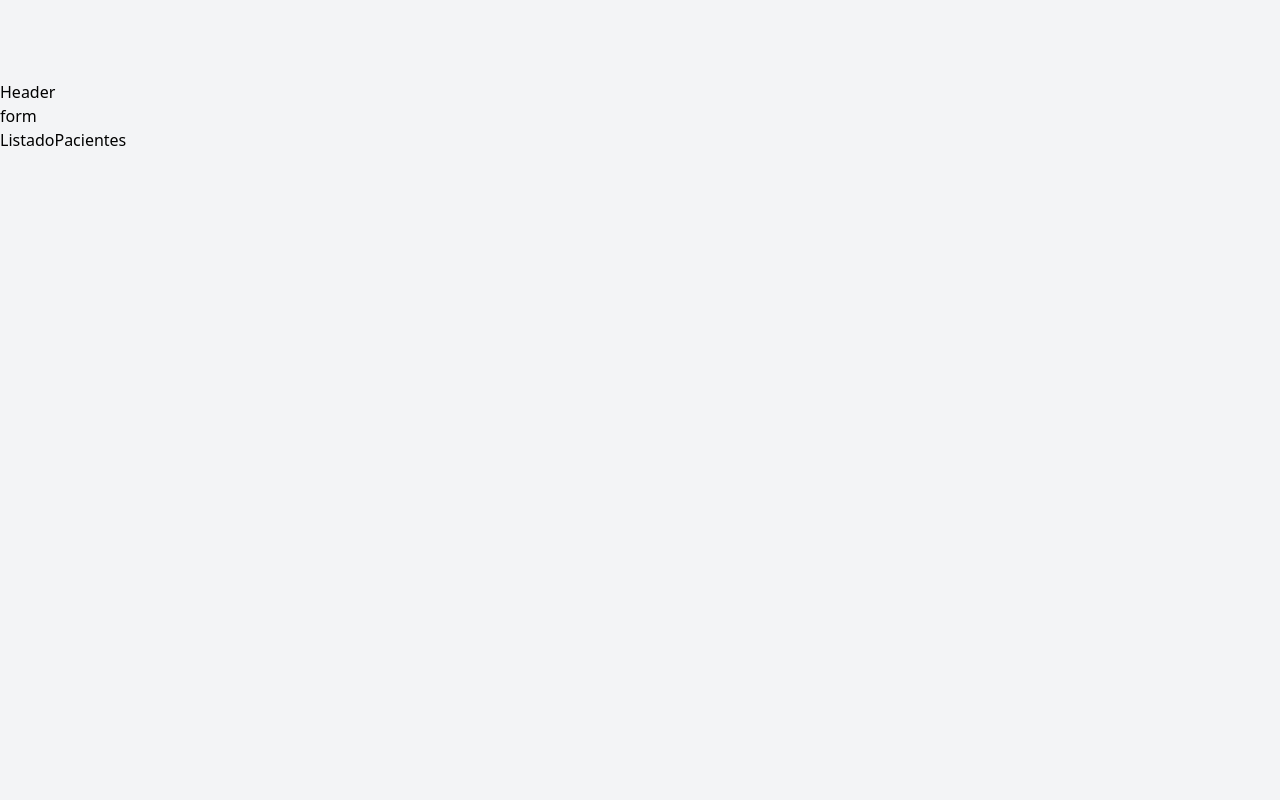
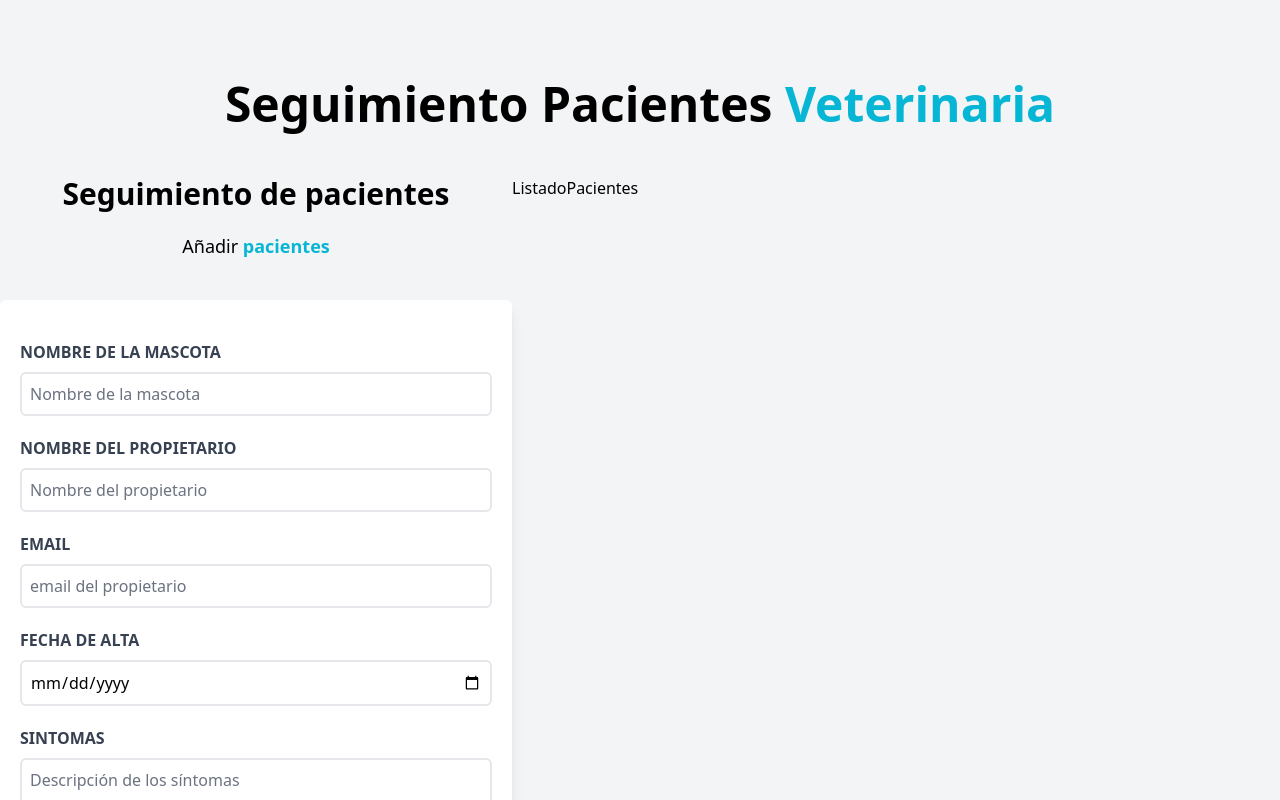
Before and after one commit to ExequielPina/citas-veterinario, a React (Vite) app: page / in a window 1280 px wide. Shown: the top 800 px of the page. Built offline with nearby package versions, Linux system fonts and the light colour scheme.

Commit message:
commit 1.1 creación del formulario

```diff
--- a/src/App.jsx
+++ b/src/App.jsx
@@ -9,8 +9,11 @@ function App() {
     <div className="container mx-auto mt-20">
 
       <Header />
-      <Formulario />
-      <ListadoPacientes />
+      <div className="mt-12 md:flex">
+        <Formulario />
+        <ListadoPacientes />
+      </div>
+
 
     </div>
   )
--- a/src/components/Formulario.jsx
+++ b/src/components/Formulario.jsx
@@ -2,8 +2,39 @@ import React from 'react'
 
 const Formulario = () => {
   return (
-    <div>
-      <p>form</p>
+    <div className='md:w-1/2 lg:w-2/5'>
+      <h2 className='font-black text-3xl text-center'>Seguimiento de pacientes</h2>
+      <p className='text-center text-lg mt-5 mb-10'>Añadir {''}<span className='text-cyan-500 font-bold'>pacientes</span></p>
+
+      <form className='bg-white shadow-lg rounded-md py-10 px-5 mb-10'>
+        <div className='mb-5'>
+          <label className='block text-gray-700 uppercase font-bold' htmlFor='mascota'>Nombre de la mascota</label>
+          <input className='border-2 w-full p-2 mt-2 placeholder-gray-500 rounded-md' type="text" placeholder='Nombre de la mascota' id='mascota' />
+        </div>
+
+        <div className='mb-5'>
+          <label className='block text-gray-700 uppercase font-bold' htmlFor='propietario'>Nombre del propietario</label>
+          <input className='border-2 w-full p-2 mt-2 placeholder-gray-500 rounded-md' type="text" placeholder='Nombre del propietario' id='propietario' />
+        </div>
+
+        <div className='mb-5'>
+          <label className='block text-gray-700 uppercase font-bold' htmlFor='email'>Email</label>
+          <input className='border-2 w-full p-2 mt-2 placeholder-gray-500 rounded-md' type="email" placeholder='email del propietario' id='email' />
+        </div>
+
+        <div className='mb-5'>
+          <label className='block text-gray-700 uppercase font-bold' htmlFor='fecha'>Fecha de alta</label>
+          <input className='border-2 w-full p-2 mt-2 placeholder-gray-500 rounded-md' type="date" id='fecha' />
+        </div>
+
+        <div className='mb-5'>
+          <label className='block text-gray-700 uppercase font-bold' htmlFor='sintomas'>Sintomas</label>
+          <textarea  className='border-2 w-full p-2 mt-2 placeholder-gray-500 rounded-md' id='sintomas' placeholder='Descripción de los síntomas'/>
+        </div>
+
+        <input className='bg-cyan-500 w-full p-3 text-white uppercase font-bold rounded-lg hover:bg-cyan-600 cursor-pointer transition-all' type="submit" value="Guardar paciente" />
+
+      </form>
     </div>
   )
 }
--- a/src/components/Header.jsx
+++ b/src/components/Header.jsx
@@ -3,7 +3,10 @@
 
 const Header = () => {
   return (
-    <h1 className="">Header</h1>
+
+        <h1 className="font-black text-5xl text-center md:w-2/3 mx-auto">Seguimiento Pacientes {''}
+        <span className="mb-5 text-cyan-500">Veterinaria</span></h1>
+
   )
 }
 
--- a/src/components/ListadoPacientes.jsx
+++ b/src/components/ListadoPacientes.jsx
@@ -2,7 +2,10 @@
 
 const ListadoPacientes = () => {
   return (
-    <h2>ListadoPacientes</h2>
+    <div className="w-1/2 lg:w-3/5">
+      <h2>ListadoPacientes</h2>
+    </div>
+
   )
 }
 
```
